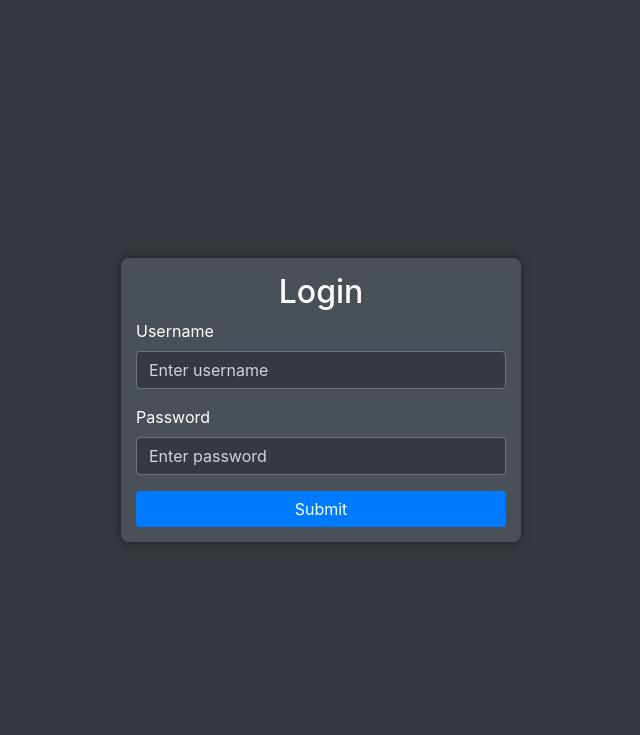
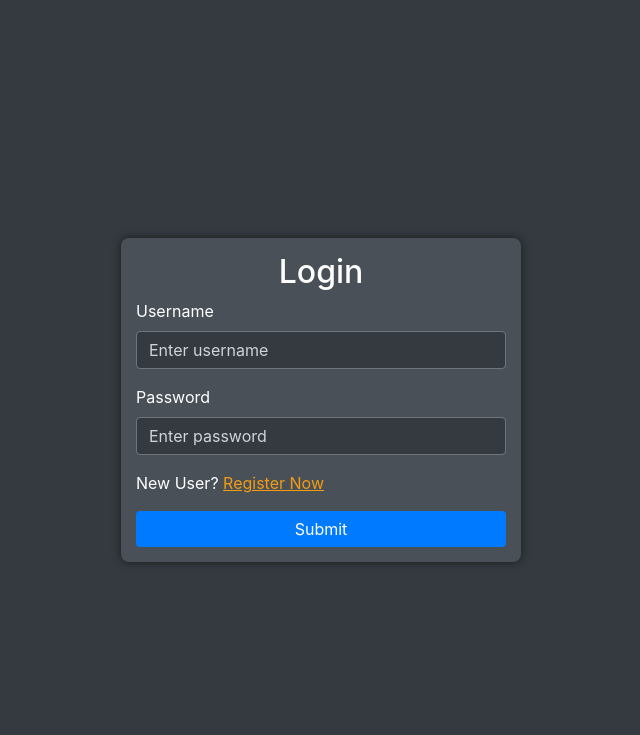
Before and after one commit to shalomarputhasingh/edFinance, a Django app: page /login/ in a window 1280 px wide. Shown: the part 56-791 px from the top of the page, without its empty margins (319-959 px from the left). Run offline with Django 5.2, Linux system fonts and the light colour scheme; some libraries are stand-ins or nearby versions.

Commit message:
update: Changed the Login Interface

```diff
--- a/edFinance/homepage/views.py
+++ b/edFinance/homepage/views.py
@@ -1,5 +1,7 @@
-from django.shortcuts import render
+from django.shortcuts import redirect, render
 
 # Create your views here.
 def homepage(request):
+    if request.user.is_authenticated:
+        return redirect('dashboard')
     return render(request, 'homepage/home.html')
--- a/edFinance/usersAuth/templates/usersAuth/login_user.html
+++ b/edFinance/usersAuth/templates/usersAuth/login_user.html
@@ -19,6 +19,9 @@
                 <label for="password">Password</label>
                 <input type="password" class="form-control" id="password" name="password" placeholder="Enter password">
             </div>
+            <div class="form-group">
+                <span>New User? <a style="color: #f39c12;text-decoration: underline;" href="{% url 'registerUser' %}">Register Now</a> </span>
+            </div>
             <input type="submit" value="Submit" class="btn btn-primary"/>
         </form>
     </div>
--- a/edFinance/usersAuth/templates/usersAuth/register_user.html
+++ b/edFinance/usersAuth/templates/usersAuth/register_user.html
@@ -9,6 +9,7 @@
         <form method="post" action="">
             {% csrf_token %}
             {{ register_form.as_p }}
+            <span class="text-center">Already a User? <a style="color: #f39c12;text-decoration: underline;" href="{% url 'loginUser' %}">Login Now</a> </span>
             <input type="submit" value="Submit" class="btn btn-primary"/>
         </form>
     </div>
```
